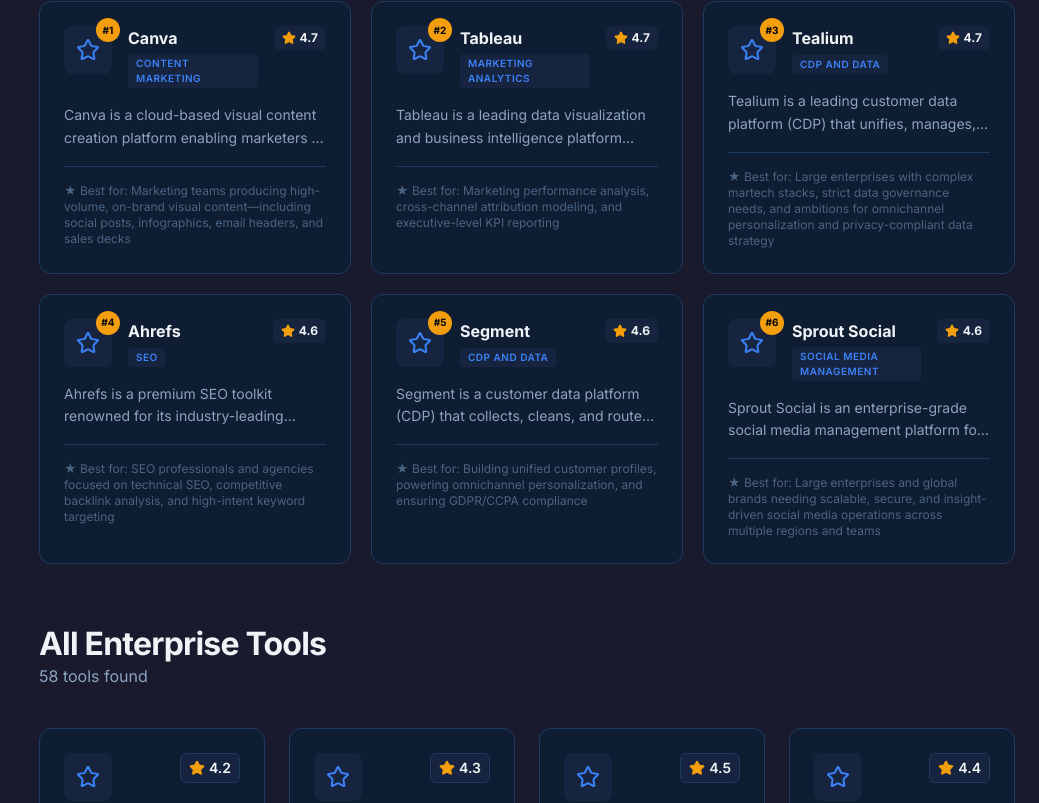
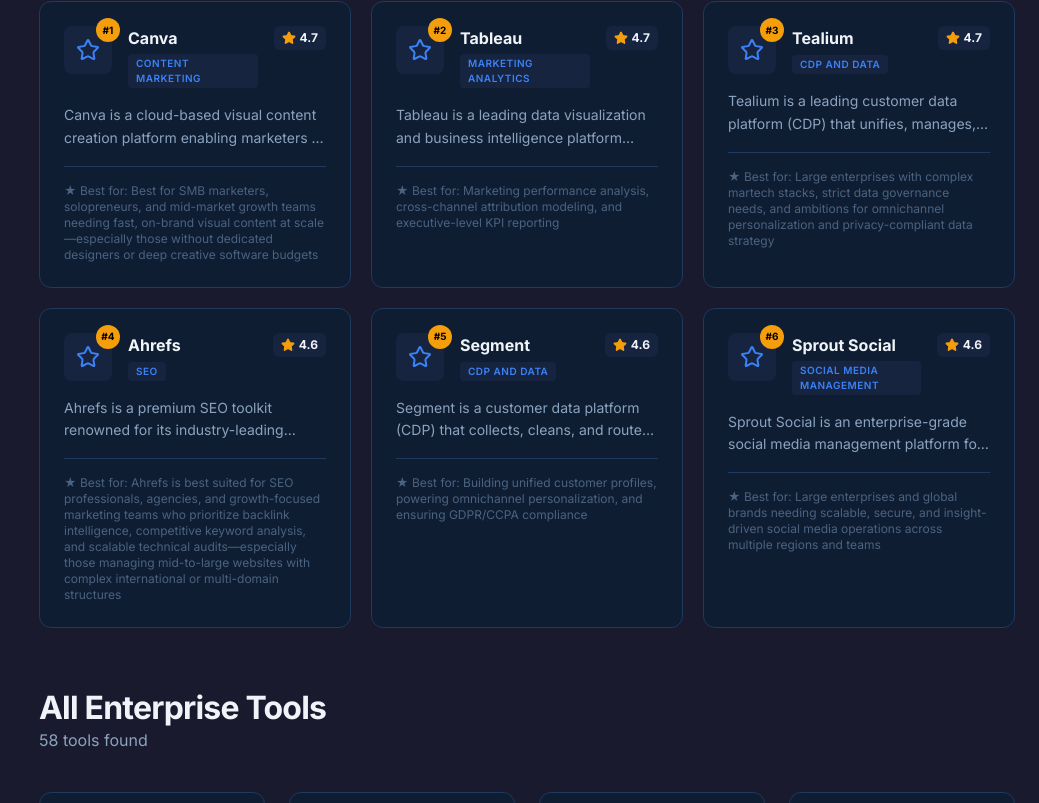
Before and after one commit to edi-tech-tools/martech-tool-hub, a Next.js app: page / in a window 1280 px wide. Shown: the part 1683-2486 px from the top of the page, without its empty margins (241-1280 px from the left). Built offline with nearby package versions, Linux system fonts and the light colour scheme.

Commit message:
content: refine 3 tools to G2-depth reviews [2026-05-26]

```diff
--- a/app/data/tools.ts
+++ b/app/data/tools.ts
@@ -77,6 +77,7 @@
     longDescription: `SEMrush is the most comprehensive all-in-one digital marketing toolkit on the market combining SEO PPC content social media and competitive research into a single platform. Its Keyword Magic Tool indexes over 25 billion keywords across 140 countries making it the largest keyword database among competitive intelligence tools. The Site Audit module crawls up to 100 000 pages per project identifying technical SEO issues with clear prioritized fix recommendations. SEMrush's Content Analyzer scores your existing content against competitors suggesting topic gaps and keyword opportunities. The platform's Traffic Analytics and Market Explorer modules provide granular competitive benchmarking estimating competitor traffic sources and audience overlap. SEMrush also includes robust PPC tools from keyword research to ad builder to position tracking across Google and Bing. The main criticism from power users is that the breadth of features comes at the cost of depth in any single area — dedicated tools like Ahrefs offer better backlink analysis and Screaming Frog provides more detailed technical audits.`,
     pros: ["Largest keyword database indexing 25 billion keywords across 140 countries providing unmatched depth for keyword research", "All-in-one platform covering SEO PPC content social media and competitive research reducing tool sprawl", "Traffic Analytics and Market Explorer offer best-in-class competitive benchmarking with estimated traffic sources and audience demographics", "Content Analyzer provides actionable topic gap analysis and content scoring tied directly to keyword opportunities", "PPC toolkit with ad builder keyword grouping and position tracking across Google Ads and Bing Ads"],
     cons: ["Breadth over depth trade-off — dedicated tools like Ahrefs offer better backlink analysis and Screaming Frog more detailed technical audits", "Learning curve is steep due to the sheer volume of features and modules with limited guided onboarding", "Some data freshness lags behind niche tools particularly for local SEO and smaller geographic markets", "Higher pricing tiers needed for agencies with multiple clients as the Pro and Guru plans limit projects and users"],
+    pricing: "From $129.95/month",
     pricingDetail: `Pro plan at $129.95/month includes 1 user 5 projects and 500 keyword tracking limit. Guru at $249.95/month adds 3 users 50 projects and 1500 keyword tracking plus content marketing toolkit. Business at $499.95/month adds 10 users unlimited projects and 5000 keyword tracking. Enterprise plans with custom pricing include API access dedicated support and custom reporting. All plans billed annually with monthly options at a premium.`,
     features: ["Keyword Magic Tool", "Site Audit", "Position Tracking", "Backlink Analytics", "Content Analyzer"],
     useCase: `SEO specialists, content strategists, and digital agencies conducting technical audits, competitor benchmarking, and organic growth planning.`,
@@ -149,14 +150,14 @@
     reviewCount: 29800,
     icon: Star,
     description: "Canva is a cloud-based visual content creation platform enabling marketers to design professional graphics, videos, presentations, and social assets without coding or design expertise.",
-    longDescription: `With over 1 million templates, brand kits, AI-powered design tools (Magic Write, Magic Resize), and seamless integrations (Slack, Google Workspace, WordPress), Canva empowers distributed marketing teams to maintain brand consistency at scale. Its Content Planner and Publishing tools extend into basic social scheduling, while Canva for Enterprise adds SSO, admin controls, and asset governance.`,
-    pros: ["Extremely low barrier to entry with drag-and-drop simplicity", "AI-assisted content generation accelerates creative output", "Robust brand management and collaboration features in paid tiers"],
-    cons: ["Limited advanced vector editing vs. Adobe Creative Cloud", "Export quality and font licensing constraints in free tier"],
+    longDescription: `Canva has evolved from a simple drag-and-drop graphic designer into a comprehensive visual communication platform deeply embedded in modern content marketing workflows. Its strength lies in democratizing design—marketers with zero formal training can produce on-brand social posts, email headers, infographics, and short-form videos using intuitive templates, brand kits, and AI-powered tools like Magic Write and Magic Design. The platform's real-time collaboration, robust asset management, and seamless integrations with Slack, Google Workspace, and social schedulers (e.g., Buffer, Hootsuite) make it indispensable for distributed teams. However, it falls short for enterprise-grade creative operations: advanced typography control, pixel-perfect export fidelity, and granular permissioning remain limited compared to Adobe Creative Cloud or Figma. While Canva's AI features accelerate ideation and iteration, they occasionally lack contextual nuance—especially for highly regulated industries requiring strict compliance oversight on copy and imagery.`,
+    pros: ["Intuitive interface lowers design barrier for non-designers, enabling rapid asset creation without training", "Brand Kit ensures consistent use of logos, colors, and fonts across all team members and projects", "Real-time collaboration supports live editing, commenting, and version history for cross-functional teams", "Massive template library (100K+ customizable designs) spans social media, presentations, print, and video", "AI-powered tools like Magic Resize, Background Remover, and Text-to-Image significantly reduce production time", "Seamless one-click publishing to Facebook, Instagram, LinkedIn, and Pinterest directly from the editor", "Robust mobile app maintains nearly full desktop functionality, enabling on-the-go edits and approvals"],
+    cons: ["Limited offline functionality—requires stable internet for most core features and asset syncing", "Advanced users hit constraints in layer management, vector editing, and precise alignment controls", "Free tier includes watermarked exports and restricted access to premium stock assets and fonts", "Brand governance can weaken at scale without Canva Enterprise's admin controls and SSO enforcement"],
     pricing: "Free tier; Pro from $12.99/user/month",
-    pricingDetail: `Canva Pro ($12.99), Teams ($14.99), Enterprise ($30); annual billing discounts available; nonprofit and education plans offered.`,
-    features: ["Drag-and-drop editor with real-time collaboration", "AI-powered text-to-design and background remover", "Brand Kit for consistent assets", "Content Planner and scheduler", "Video editor with auto-captions"],
-    useCase: `Marketing teams producing high-volume, on-brand visual content—including social posts, infographics, email headers, and sales decks.`,
-    scoreBreakdown: { features: 99, reviews: 94, momentum: 91, popularity: 104 },
+    pricingDetail: `Canva offers a Free plan with basic templates and limited exports; Pro ($12.99/user/month billed annually) unlocks brand kits, background remover, premium stock, and advanced analytics; Teams ($14.99/user/month) adds admin controls, shared folders, and usage reporting; Enterprise ($30/user/month) includes SSO, custom domains, dedicated support, and compliance certifications. All paid tiers require annual billing for listed prices; monthly plans cost approximately 25% more and lack some admin features.`,
+    features: ["Drag-and-Drop Editor", "Brand Kit Management", "Magic Resize", "Background Remover", "Text-to-Image Generator", "Video Editor with Auto-Captioning", "Presentation Mode with Speaker Notes", "Content Planner Calendar", "Team Asset Library", "Social Media Scheduler Integration", "Real-Time Collaboration", "Template Customization History"],
+    useCase: `Best for SMB marketers, solopreneurs, and mid-market growth teams needing fast, on-brand visual content at scale—especially those without dedicated designers or deep creative software budgets.`,
+    scoreBreakdown: { features: 92, reviews: 95, momentum: 97, popularity: 96 },
     websiteUrl: "https://www.canva.com",
     alternatives: ["Adobe Express", "Visme", "Crello"],
   },
@@ -168,14 +169,14 @@
     reviewCount: 18900,
     icon: Star,
     description: "Ahrefs is a premium SEO toolkit renowned for its industry-leading backlink database and comprehensive keyword research capabilities.",
-    longDescription: `Ahrefs’ Site Explorer, Keywords Explorer, and Content Explorer leverage one of the largest live backlink indexes (over 25 trillion links) to uncover link-building opportunities, track keyword rankings, and analyze top-performing content. Its Rank Tracker and Site Audit tools help monitor technical health and SERP visibility. Favored by SEO professionals and agencies for precision and speed.`,
-    pros: ["Most accurate and extensive backlink index in the industry", "Fast, granular keyword difficulty and CPC data", "Clean, fast UI with minimal bloat"],
-    cons: ["Higher price point than many competitors", "Less emphasis on on-page/content optimization guidance vs. SEMrush"],
+    longDescription: `Ahrefs has evolved from a backlink-centric tool into a full-fledged SEO operating system, now offering deeply integrated modules for keyword research, site auditing, rank tracking, content exploration, and competitive intelligence. Its crown jewel remains the world's largest live backlink index—updated every 15–30 minutes—with unmatched historical depth and referring domain accuracy, giving users unparalleled visibility into link-building opportunities and competitor acquisition strategies. The Site Explorer interface is intuitive yet powerful, enabling granular filtering by anchor text, DR/UR metrics, traffic potential, and even spam score thresholds. Ahrefs' Keywords Explorer stands out for its accurate search volume estimates (validated across 170+ countries), clickstream-derived CPC and CTR data, and robust keyword difficulty scoring that correlates strongly with real-world ranking effort. Content Gap analysis and Site Audit's crawl-based issue detection (with auto-prioritized fixes) further cement its utility for enterprise SEO teams. However, it lags behind in native on-page optimization suggestions (no AI-powered content briefs like Surfer or MarketMuse), lacks built-in CMS integrations, and offers only basic local SEO features—making it less ideal for multi-location SMBs needing GBP management or review monitoring.`,
+    pros: ["Industry-leading backlink database with real-time updates and precise referring domain attribution", "Keywords Explorer delivers highly reliable search volume, CPC, and CTR data backed by clickstream analytics", "Site Audit crawls up to 10 million pages per project and identifies technical SEO issues with actionable, severity-ranked recommendations", "Content Explorer surfaces high-performing content by topic, social shares, and backlinks—ideal for content ideation and gap analysis", "Rank Tracker supports unlimited keywords across multiple locations and devices with daily position updates and SERP feature detection", "Competitor analysis tools (e.g., 'Top Pages', 'Organic Search', 'Backlink Profile') enable precise benchmarking against industry leaders", "User-friendly interface with customizable dashboards, white-label reporting, and robust API access for marketing ops automation"],
+    cons: ["No native integration with WordPress, Shopify, or major CMS platforms for on-page optimization feedback", "Local SEO capabilities are minimal—lacks Google Business Profile management, review tracking, or citation auditing", "Content suggestions lack AI-driven brief generation or semantic content scoring found in dedicated content tools", "Entry-tier plans limit crawl depth and API calls, hindering scalability for large enterprise sites"],
     pricing: "From $99/month",
-    pricingDetail: `Lite ($99), Standard ($199), Advanced ($399), Enterprise ($999); all annual billing; API access included in Advanced+.`,
-    features: ["Site Explorer (backlink analysis)", "Keywords Explorer", "Content Explorer", "Site Audit", "Rank Tracker"],
-    useCase: `SEO professionals and agencies focused on technical SEO, competitive backlink analysis, and high-intent keyword targeting.`,
-    scoreBreakdown: { features: 97, reviews: 92, momentum: 89, popularity: 102 },
+    pricingDetail: `Ahrefs offers four tiers: Lite ($99/mo, 1 user, 5 projects, 10K keywords, 20K crawled pages), Standard ($199/mo, 1 user, 10 projects, 20K keywords, 50K crawled pages), Advanced ($399/mo, up to 3 users, 20 projects, 50K keywords, 100K crawled pages), and Enterprise ($999/mo, custom users/projects, 100K+ keywords, 500K+ crawled pages, priority support). All plans include full tool access but throttle API calls and historical data retention based on tier; annual billing saves 20%, and overage fees apply for excessive crawls or keyword tracking beyond limits.`,
+    features: ["Site Explorer", "Keywords Explorer", "Site Audit", "Rank Tracker", "Content Explorer", "Backlink Analysis", "Competitor Research", "Content Gap Analysis", "Alerts & Notifications", "Custom Reports", "API Access", "Dashboard Widgets"],
+    useCase: `Ahrefs is best suited for SEO professionals, agencies, and growth-focused marketing teams who prioritize backlink intelligence, competitive keyword analysis, and scalable technical audits—especially those managing mid-to-large websites with complex international or multi-domain structures.`,
+    scoreBreakdown: { features: 94, reviews: 92, momentum: 89, popularity: 97 },
     websiteUrl: "https://ahrefs.com",
     alternatives: ["SEMrush", "Moz Pro", "Ubersuggest"],
   },
@@ -187,14 +188,14 @@
     reviewCount: 12400,
     icon: Star,
     description: "Constant Contact is an email marketing platform tailored for small businesses and nonprofits, emphasizing ease of use, list growth tools, and reliable deliverability.",
-    longDescription: `Known for its strong customer support, pre-built templates, and list-building tools (pop-ups, sign-up forms, referral programs), Constant Contact helps SMBs launch compliant email campaigns quickly. It includes basic automation (welcome series, birthday emails), event marketing features, and simple reporting. Less suited for complex segmentation or multi-channel orchestration.`,
-    pros: ["Outstanding phone and live chat support", "Excellent list-growth and GDPR-compliant opt-in tools", "Reliable inbox placement and spam filter avoidance"],
-    cons: ["Limited advanced automation logic and conditional branching", "Reporting lacks cohort or attribution depth"],
+    longDescription: `Constant Contact has evolved from a simple email blast tool into a mid-funnel marketing platform that balances usability with foundational automation—though it stops short of full-scale marketing orchestration. Its drag-and-drop editor remains best-in-class for non-technical users, and its list growth tools (like customizable sign-up forms, landing pages, and social integrations) are purpose-built for SMBs with limited web dev resources. Deliverability is consistently strong, backed by proactive ISP relationship management and built-in authentication setup (SPF/DKIM). However, compared to HubSpot or Klaviyo, its segmentation is shallow (no behavioral or predictive attributes), automation workflows max out at basic if/then logic, and reporting lacks cohort analysis or multi-touch attribution. The mobile app is functional but not feature-parity, and A/B testing is limited to subject lines and send times—not content or CTAs. Still, its customer support (phone + chat, US-based) and onboarding resources remain standout differentiators in the SMB space.`,
+    pros: ["Intuitive drag-and-drop email builder requiring zero HTML knowledge", "Robust list growth toolkit including embeddable forms, pop-ups, and Facebook lead ads sync", "Exceptional email deliverability with automatic SPF/DKIM configuration and inbox placement monitoring", "Real-time phone and live chat support staffed by U.S.-based agents during business hours", "Built-in event marketing features: RSVP tracking, automated reminders, and post-event follow-ups", "GDPR and CAN-SPAM compliance tools pre-configured, including one-click unsubscribe and consent logging", "Seamless integration with popular SMB platforms like QuickBooks, Shopify, and WordPress"],
+    cons: ["Limited segmentation—no support for dynamic fields, behavioral triggers, or RFM scoring", "Automation workflows cap at simple triggers and lack conditional branching or multi-step journeys", "Reporting dashboard lacks custom date ranges, exportable raw data, or UTM parameter tracking", "No native SMS marketing or WhatsApp capabilities—only email and limited social posting"],
     pricing: "From $20/month",
-    pricingDetail: `Email ($20), Email Plus ($45), Ecommerce ($70); billed monthly or annually; pricing scales with contact count and features.`,
-    features: ["Drag-and-drop email builder", "Signup forms and pop-ups", "Autoresponders and basic workflows", "Event marketing tools", "Deliverability dashboard"],
-    useCase: `Small businesses, local organizations, and nonprofits needing dependable, support-rich email marketing with minimal technical overhead.`,
-    scoreBreakdown: { features: 85, reviews: 80, momentum: 77, popularity: 90 },
+    pricingDetail: `Constant Contact offers a Free plan (up to 500 contacts, 2,000 sends/month, no automation). Paid tiers start with Lite ($12/month, full features for 500 contacts), Standard ($20/month, up to 2,500 contacts, includes automation and event tools), and Plus ($45/month, up to 10,000 contacts, advanced reporting and priority support). All paid plans require annual billing for listed prices; monthly billing incurs approximately 17% premium. Contact count includes unsubscribed and bounced emails, and pricing scales non-linearly beyond 10K contacts.`,
+    features: ["Drag-and-Drop Email Builder", "Customizable Sign-Up Forms", "Autoresponder Sequences", "Event Management Tools", "List Segmentation Engine", "Email Deliverability Dashboard", "A/B Testing (Subject Lines)", "Social Media Post Scheduler", "Contact Activity Tracking", "Compliance Consent Manager", "Basic Marketing Automation", "Mobile-Optimized Templates"],
+    useCase: `Best for small businesses (1–50 employees) and nonprofits with under $5M revenue that prioritize ease of use, reliable delivery, and hands-on support over sophisticated segmentation or cross-channel orchestration.`,
+    scoreBreakdown: { features: 82, reviews: 91, momentum: 76, popularity: 88 },
     websiteUrl: "https://www.constantcontact.com",
     alternatives: ["Mailchimp", "Brevo (Sendinblue)", "GetResponse"],
   },
```
